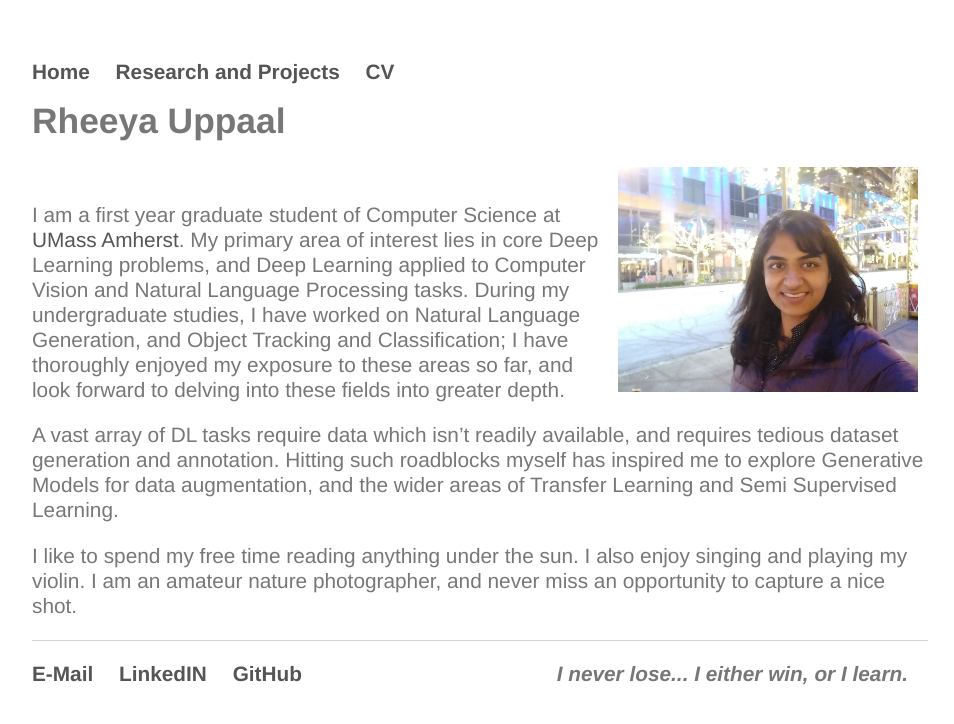
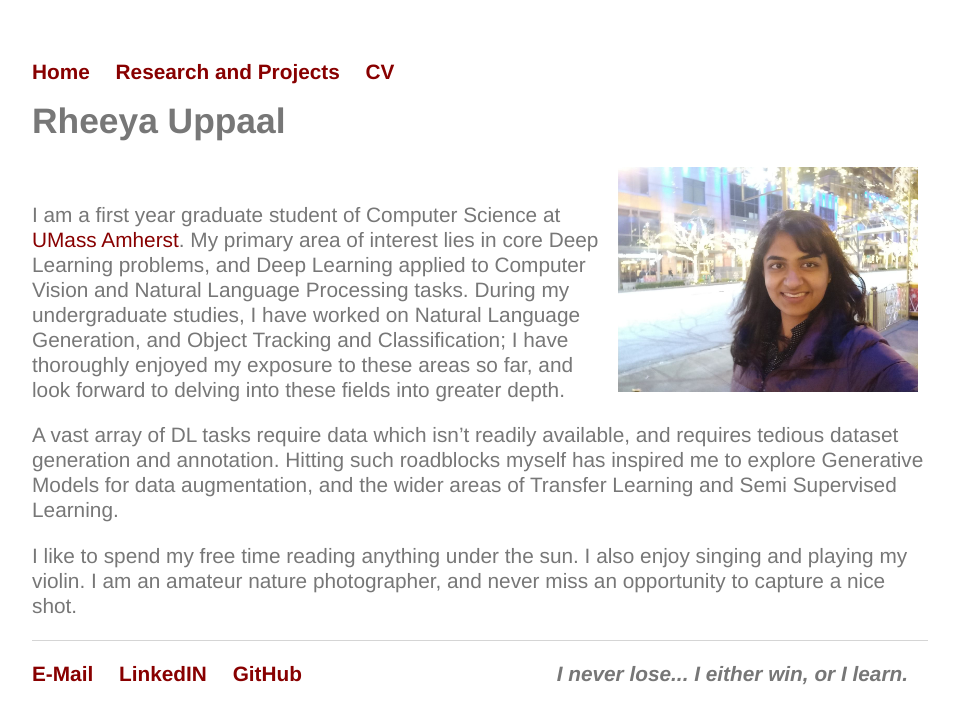
Before and after one commit to Uppaal/Uppaal.github.io, a Jekyll site: the page built from index.html, in a window 1280 px wide. Shown: the top 724 px of the page, without its empty margins (160-1114 px from the left). Built offline with Jekyll 4.4.1, drawn with Linux system fonts in a browser that asks for light colours.

Commit message:
Update main.css

```diff
--- a/css/main.css
+++ b/css/main.css
@@ -13,7 +13,7 @@ h2 {	font-size: 1.2em }
 img {    padding: 10px 10px 20px 10px; }
 a {
     text-decoration: none;
-    color: #555;
+    color: #800;
 }
 a:hover {    text-decoration: underline; }
 h {color:#888}
```
